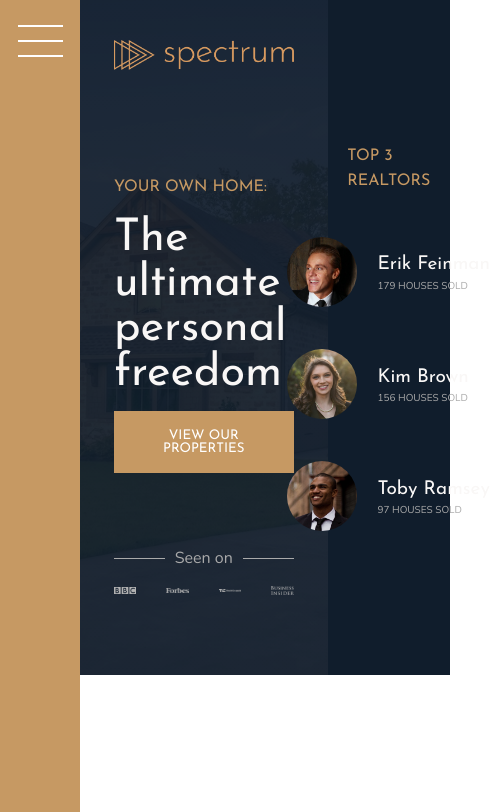
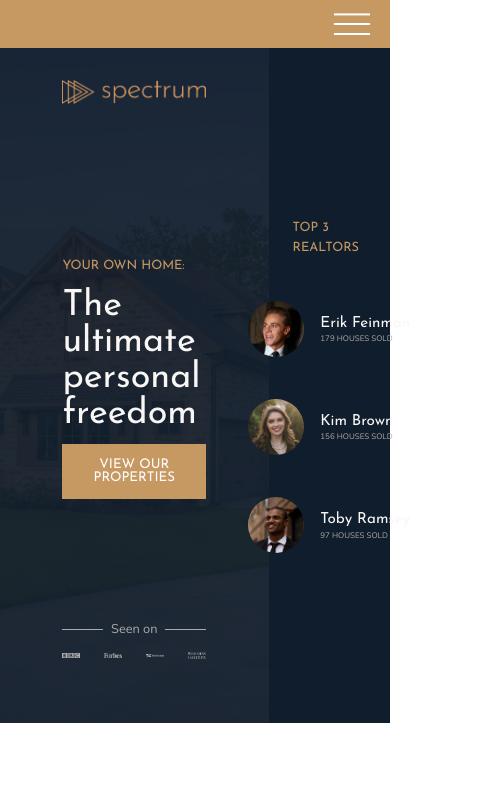
Before and after one commit to hyggebox/Spectrum, a website: page index.html in a window 390 px wide. Shown: the top 812 px of the page, 490 px wide, since content can reach past the window. Drawn offline with nearby package versions, Linux system fonts and the light colour scheme; files that its build step writes are made by us from their sources.

Commit message:
Add media queries for bps: 1200px and 900px

```diff
--- a/sass/_base.scss
+++ b/sass/_base.scss
@@ -14,6 +14,13 @@ $color-grey-dk-2: #6D5D4B;
 $font-primary: 'Nunito', sans-serif;
 $font-display: 'Josefin Sans', sans-serif;
 
+// MEDIA QUERIES BREAKPOINTS
+$breakpoint-xlg: 75em;    // 1200px
+$breakpoint-lg:  56.25em; // 900px
+
+
+
+
 *,
 *::before,
 *::after {
@@ -25,6 +32,10 @@ $font-display: 'Josefin Sans', sans-serif;
 html {
     box-sizing: border-box;
     font-size: 62.5%; // 10px
+
+    @media only screen and (max-width: $breakpoint-xlg) {
+        font-size: 50%;
+    }
 }
 
 body {
@@ -41,4 +52,12 @@ body {
                         minmax(6rem, 1fr) [center-start]
                         repeat(8, [col-start] minmax(min-content, 14rem) [col-end]) [center-end]
                         minmax(6rem, 1fr) [full-end];
+
+    @media only screen and (max-width: $breakpoint-lg) {
+        grid-template-rows: 6rem 80vh min-content 40vw repeat(3, min-content);
+        grid-template-columns: [full-start]
+                        minmax(6rem, 1fr) [center-start]
+                        repeat(8, [col-start] minmax(min-content, 14rem) [col-end]) [center-end]
+                        minmax(6rem, 1fr) [full-end];
+    }
 }
--- a/sass/_sidebar.scss
+++ b/sass/_sidebar.scss
@@ -5,6 +5,13 @@
 
     display: flex;
     justify-content: center;
+
+    @media only screen and (max-width: $breakpoint-lg) {
+        grid-column: 1 / -1;
+        grid-row: 1 / 2;
+        align-items: center;
+        justify-content: flex-end;
+    }
 }
 
 .nav-btn {
@@ -27,4 +34,12 @@
 
     &::before { transform: translateY(-1.5rem); }
     &::after { transform: translateY(1.3rem); }
+
+    @media only screen and (max-width: $breakpoint-lg) {
+        margin-top: 0;
+        margin-right: 2.5rem;
+
+        &::before { transform: translateY(-1.2rem); }
+        &::after { transform: translateY(1rem); }
+    }
 }
```
